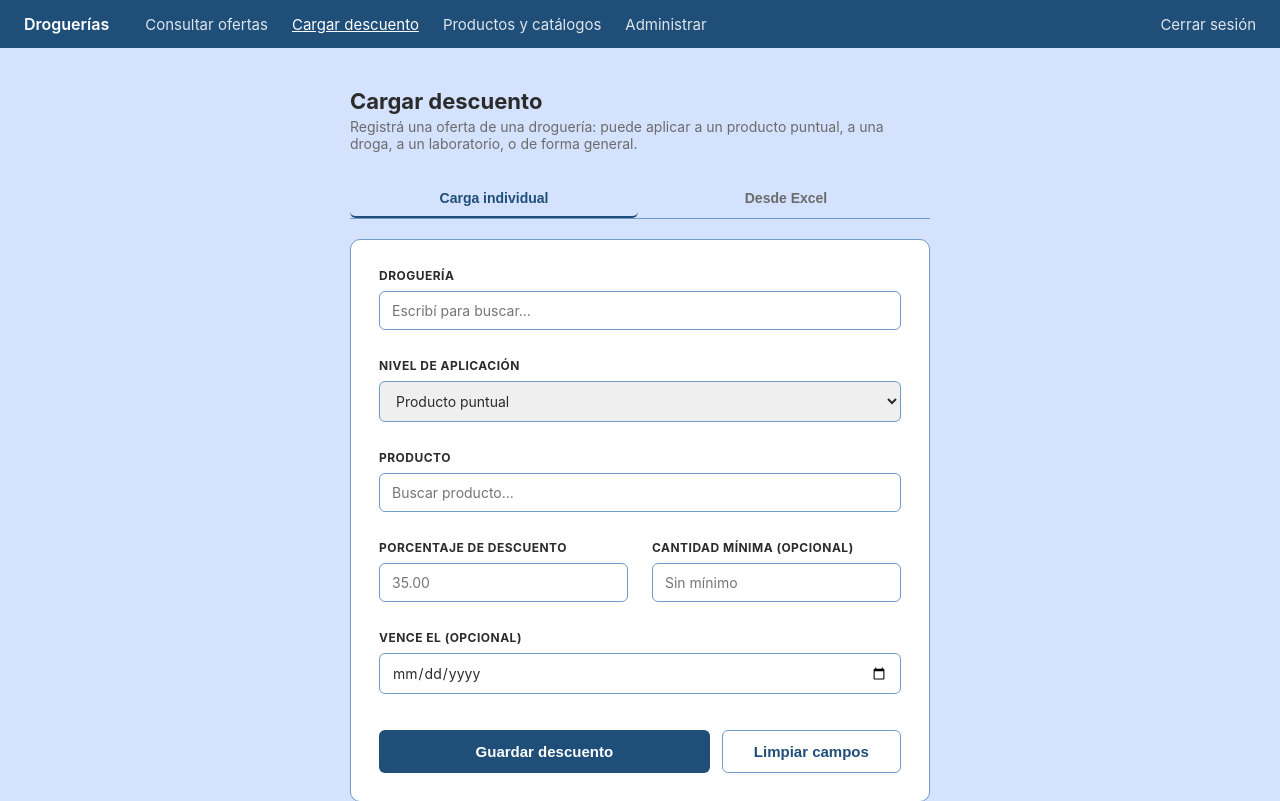
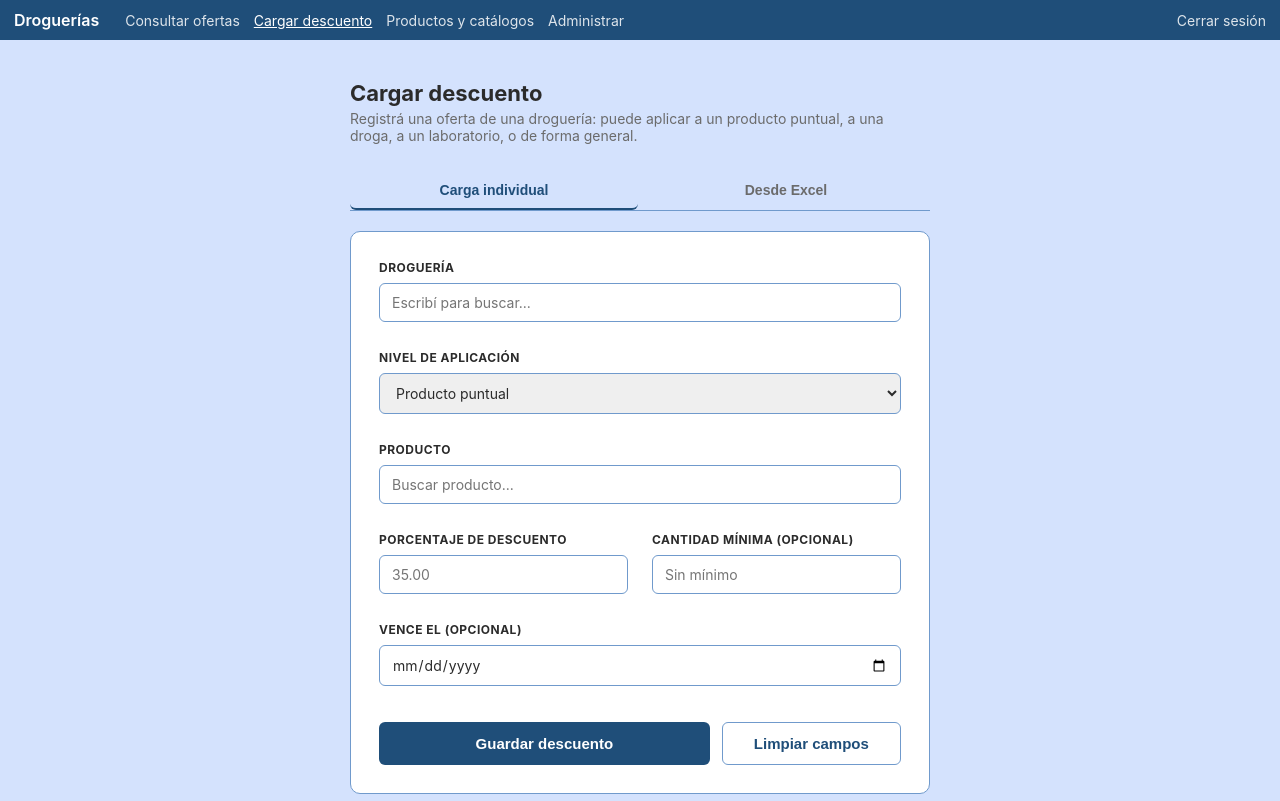
Before and after one commit to Lumacel/Gestor_ofertas_droguerias, a Flask app: page /cargar in a window 1280 px wide. Shown: the top 801 px of the page. Run offline with Flask 3, Linux system fonts and the light colour scheme; the visitor is signed in with stand-in values (Sample User, id 1); some libraries are stand-ins or nearby versions.

Commit message:
fix banner posicion

```diff
--- a/templates/base.html
+++ b/templates/base.html
@@ -216,6 +216,8 @@
   .resumen-carga { margin-top: 16px; }
   .resumen-carga table { margin-top: 0; }
   .pestana { -webkit-tap-highlight-color: transparent; }
+  nav { flex-wrap: wrap; gap: 6px 14px; padding: 10px 14px; }
+  nav a { font-size: 14px; }
 </style>
 </head>
 <body>
```
